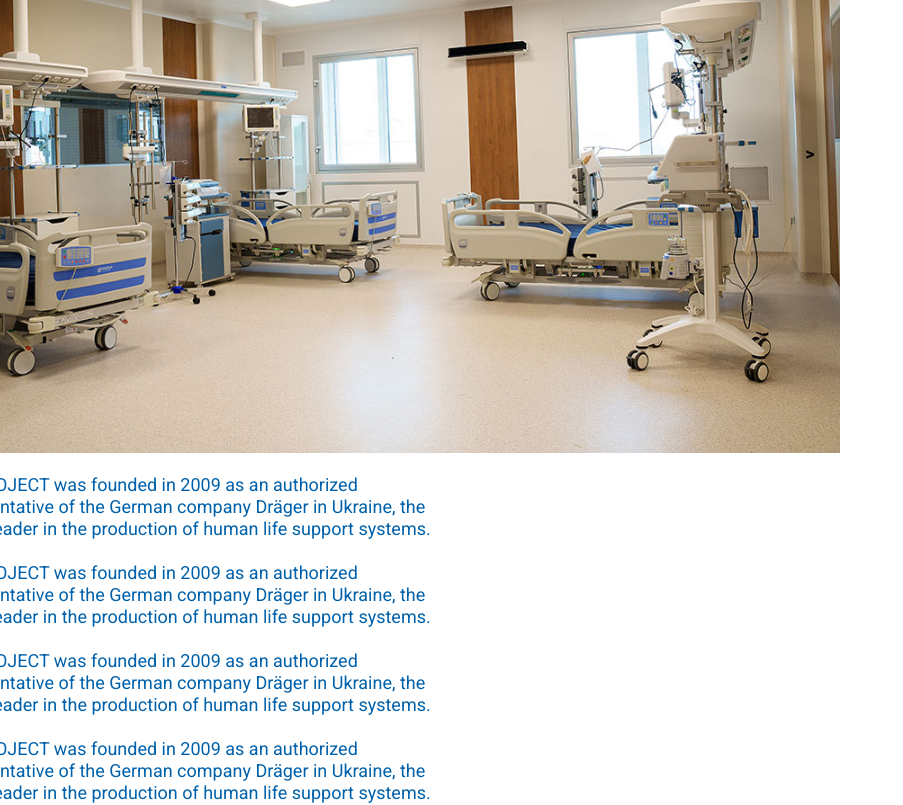
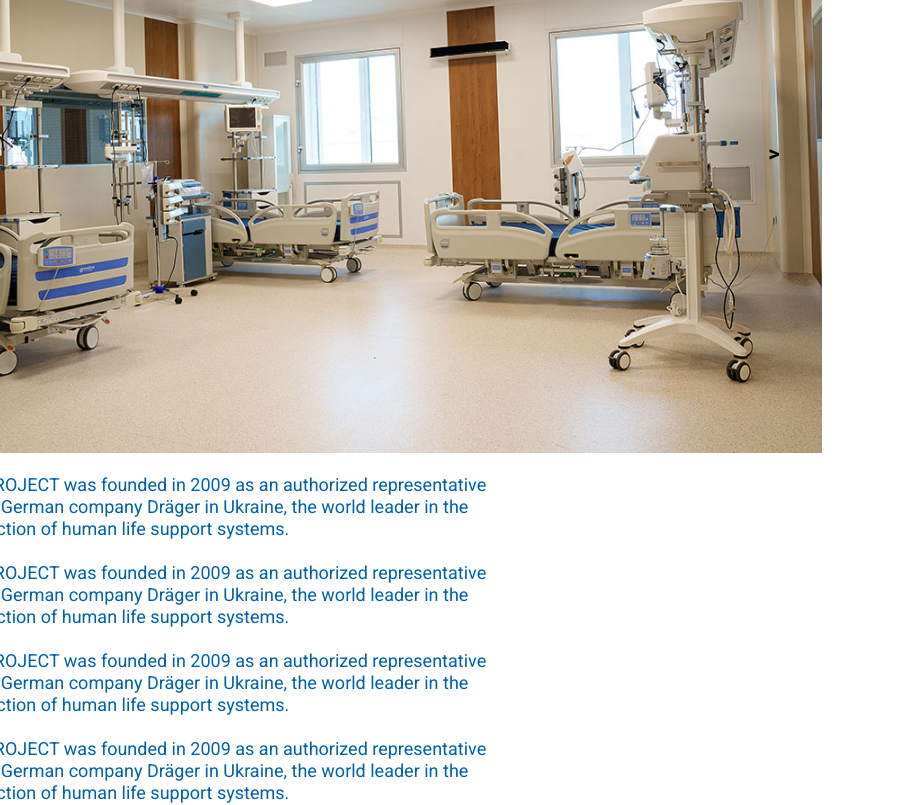
Before and after one commit to ven0m79/dm-project, a Next.js app: page /en/about in a window 1280 px wide. Shown: the part 1780-2585 px from the top of the page, without its empty margins (0-903 px from the left). Built offline with nearby package versions, Linux system fonts and the light colour scheme.

Commit message:
remake2-about2

```diff
--- a/app/[locale]/about/About.module.css
+++ b/app/[locale]/about/About.module.css
@@ -9,8 +9,9 @@
 
 .aboutText1 {
     display: flex;
+    margin-left: 10px;
     flex-direction: column;
-    width: 500px;
+    width: 548px;
     font-size: 18px;
     color: #0061AA;
     line-height: 22px;
--- a/app/[locale]/about/page.tsx
+++ b/app/[locale]/about/page.tsx
@@ -71,25 +71,26 @@ const AboutPage = ({ params: { locale } }: { params: { locale: string } }) => {
 
         <div
           className={classNames(
-            "flex flex-1 flex-col justify-between items-center",
+            "flex flex-1 flex-col items-start",
             styles["aboutDecisions"],
           )}
-        >        <div className={styles.stroke}></div>
-          <div className="text-2xl text-blue-900 flex justify-between mb-5">
+        >
+          <div className={styles.stroke}></div>
+          <div className="text-2xl text-blue-900 flex justify-center self-center mb-5">
             {t('implemented')}
           </div>
-          <div className="flex flex-row justify-start items-start self-start h-[650px]">
+          <div className="flex flex-row justify-between items-start self-start h-[650px] w-[850px]">
             <div>
               <SliderAbout locale={locale} />
             </div>
             <div>
-            <div className={classNames("px-5 indent-5 text-justify w-[500px] text-red-900", styles["aboutText1"]) }>
-              <p>{t('information1')}</p><br/>
-              <p>{t('information1')}</p><br/>
-              <p>{t('information1')}</p><br/>
-              <p>{t('information1')}</p><br/>
-              <p>{t('information1')}</p><br/>
-            </div>
+              <div className={classNames("px-5 indent-5 text-justify w-[548x]", styles["aboutText1"])}>
+                <p>{t('information1')}</p><br />
+                <p>{t('information1')}</p><br />
+                <p>{t('information1')}</p><br />
+                <p>{t('information1')}</p><br />
+                <p>{t('information1')}</p><br />
+              </div>
             </div>
           </div>
 
--- a/app/[locale]/components/molecules/sliderAbout/single-slide.tsx
+++ b/app/[locale]/components/molecules/sliderAbout/single-slide.tsx
@@ -1,6 +1,6 @@
 import { ArticleSingleTypeAbout } from "./image-data";
 import { FC } from "react";
-import "./style.css";
+import "./styleAbout.css";
 
 import { motion } from "framer-motion";
 
--- a/app/[locale]/components/molecules/sliderAbout/slider.tsx
+++ b/app/[locale]/components/molecules/sliderAbout/slider.tsx
@@ -3,7 +3,7 @@ import { useEffect, useState } from "react";
 import { AnimatePresence, motion } from "framer-motion";
 import { wrap } from "popmotion";
 
-import "./style.css";
+import "./styleAbout.css";
 import {ArticleSingleTypeAbout, articlesUa, articlesEng} from "./image-data";
 import SingleSlideAbout from "./single-slide";
 
@@ -68,7 +68,7 @@ export default function SliderAbout({ locale }: { locale: string }) {
   }, [page]);
 
   return (
-    <div className="example-container">
+    <div className="container">
       <AnimatePresence initial={true} custom={direction}>
         <motion.div
           key={page}
@@ -77,7 +77,7 @@ export default function SliderAbout({ locale }: { locale: string }) {
           initial="enter"
           animate="center"
           exit="exit"
-          className="absolute flex h-[460px] w-full"
+          className="absolute flex h-[460px] w-[800px]"
           transition={{
             x: { type: "spring", stiffness: 300, damping: 30 },
             opacity: { duration: 0.2 },
@@ -99,10 +99,10 @@ export default function SliderAbout({ locale }: { locale: string }) {
         </motion.div>
       </AnimatePresence>
 
-      <div className="next" onClick={() => paginate(1)}>
+      <div className="next1" onClick={() => paginate(1)}>
         {">"}
       </div>
-      <div className="prev" onClick={() => paginate(-1)}>
+      <div className="prev1" onClick={() => paginate(-1)}>
         {">"}
       </div>
 
--- a/app/[locale]/components/molecules/sliderAbout/style.css
+++ b/app/[locale]/components/molecules/sliderAbout/styleAbout.css
@@ -1,5 +1,5 @@
-.example-container {
-  width: 900px;
+.container {
+  width: 864px;
   height: 600px;
   position: relative;
   display: flex;
@@ -8,8 +8,8 @@
   margin-bottom: 20px;
 }
 
-.next,
-.prev {
+.next1,
+.prev1 {
   top: calc(50% - 20px);
   position: absolute;
   /* background: #0060aa; */
@@ -22,13 +22,13 @@
   user-select: none;
   cursor: pointer;
   font-weight: bold;
-  font-size: 18px;
+  font-size: 22px;
   z-index: 2;
 }
-.next {
+.next1 {
   right: 10px;
 }
-.prev {
+.prev1 {
   left: 10px;
   transform: scale(-1);
 }
--- a/app/[locale]/shares/fabiusplusxl/page.tsx
+++ b/app/[locale]/shares/fabiusplusxl/page.tsx
@@ -73,10 +73,6 @@ const SharesFabiusXL = ({ params: { locale } }: { params: { locale: string } })
                             </div>
                             </div>
                         </div>
-
-
-
-
                     </div>
                     <div className={classNames("self-center my-2 indent-5 text-justify", styles["catalogContainer"])}>
                         <Image
```
